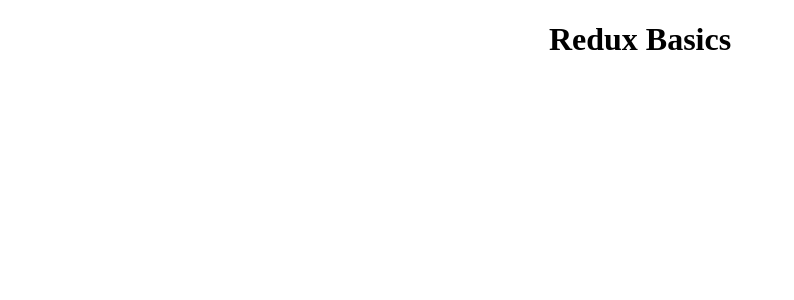
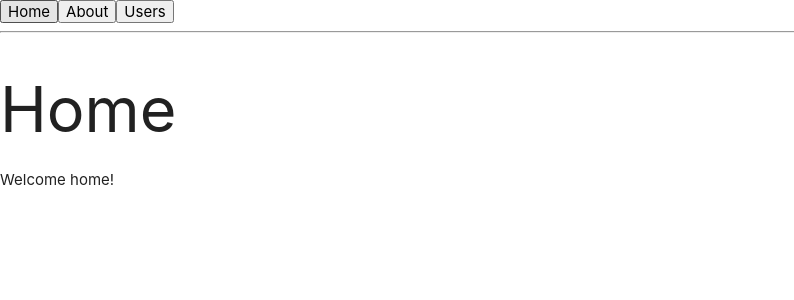
Before and after one commit to peridot2029/react-redux-tutorial, a React (Create React App) app in the folder redux-tutorial/: page / in a window 1280 px wide. Shown: the top 300 px of the page, without its empty margins (0-794 px from the left). Built offline with nearby package versions, Linux system fonts and the light colour scheme.

Commit message:
react router

```diff
--- a/redux-tutorial/package.json
+++ b/redux-tutorial/package.json
@@ -6,11 +6,15 @@
     "@testing-library/jest-dom": "^4.2.4",
     "@testing-library/react": "^9.3.2",
     "@testing-library/user-event": "^7.1.2",
+    "node-sass": "^4.14.1",
     "react": "^16.13.1",
     "react-dom": "^16.13.1",
     "react-redux": "^7.2.1",
+    "react-router-dom": "^5.2.0",
     "react-scripts": "3.4.1",
-    "redux": "^4.0.5"
+    "redux": "^4.0.5",
+    "run": "^1.4.0",
+    "start": "^5.1.0"
   },
   "scripts": {
     "start": "react-scripts start",
--- a/redux-tutorial/public/index.html
+++ b/redux-tutorial/public/index.html
@@ -15,6 +15,10 @@
       user's mobile device or desktop. See https://developers.google.com/web/fundamentals/web-app-manifest/
     -->
     <link rel="manifest" href="%PUBLIC_URL%/manifest.json" />
+    <link
+      rel="stylesheet"
+      href="https://cdnjs.cloudflare.com/ajax/libs/materialize/1.0.0-rc.2/css/materialize.min.css"
+    />
     <!--
       Notice the use of %PUBLIC_URL% in the tags above.
       It will be replaced with the URL of the `public` folder during the build.
--- a/redux-tutorial/src/App.css
+++ /dev/null
@@ -1,38 +0,0 @@
-.App {
-  text-align: center;
-}
-
-.App-logo {
-  height: 40vmin;
-  pointer-events: none;
-}
-
-@media (prefers-reduced-motion: no-preference) {
-  .App-logo {
-    animation: App-logo-spin infinite 20s linear;
-  }
-}
-
-.App-header {
-  background-color: #282c34;
-  min-height: 100vh;
-  display: flex;
-  flex-direction: column;
-  align-items: center;
-  justify-content: center;
-  font-size: calc(10px + 2vmin);
-  color: white;
-}
-
-.App-link {
-  color: #61dafb;
-}
-
-@keyframes App-logo-spin {
-  from {
-    transform: rotate(0deg);
-  }
-  to {
-    transform: rotate(360deg);
-  }
-}
--- a/redux-tutorial/src/App.js
+++ b/redux-tutorial/src/App.js
@@ -1,12 +1,32 @@
 import React from 'react';
-import store from './store';
-import './App.css';
+import { Link, Route, Switch, BrowserRouter as Router } from 'react-router-dom';
+import Home from './components/Home';
+import About from './components/About';
+import NotFound from './components/NotFound';
 
 function App() {
   return (
-    <div className='App'>
-      <h1>Redux Basics</h1>
-    </div>
+    <Router>
+      <header>
+        <Link to='/'>
+          <button>Home</button>
+        </Link>
+        <Link to='/about'>
+          <button>About</button>
+        </Link>
+        <Link to='/users'>
+          <button>Users</button>
+        </Link>
+      </header>
+      <hr />
+      <main>
+        <Switch>
+          <Route exact path='/' component={Home} />
+          <Route path='/about' component={About} />
+          <Route component={NotFound} />
+        </Switch>
+      </main>
+    </Router>
   );
 }
 
--- /dev/null
+++ b/redux-tutorial/src/components/About.jsx
@@ -0,0 +1,12 @@
+import React from 'react';
+
+function About() {
+  return (
+    <>
+      <h1>About</h1>
+      <p>How am I?</p>
+    </>
+  );
+}
+
+export default About;
--- /dev/null
+++ b/redux-tutorial/src/components/Home.jsx
@@ -0,0 +1,12 @@
+import React from 'react';
+
+function Home() {
+  return (
+    <>
+      <h1>Home</h1>
+      <p>Welcome home!</p>
+    </>
+  );
+}
+
+export default Home;
--- /dev/null
+++ b/redux-tutorial/src/components/NotFound.jsx
@@ -0,0 +1,12 @@
+import React from 'react';
+
+function NotFound() {
+  return (
+    <>
+      <h1>Not Found</h1>
+      <p>Sorry...</p>
+    </>
+  );
+}
+
+export default NotFound;
--- a/redux-tutorial/src/index.js
+++ b/redux-tutorial/src/index.js
@@ -3,12 +3,7 @@ import ReactDOM from 'react-dom';
 import App from './App';
 import * as serviceWorker from './serviceWorker';
 
-ReactDOM.render(
-  <React.StrictMode>
-    <App />
-  </React.StrictMode>,
-  document.getElementById('root')
-);
+ReactDOM.render(<App />, document.getElementById('root'));
 
 // If you want your app to work offline and load faster, you can change
 // unregister() to register() below. Note this comes with some pitfalls.
--- a/redux-tutorial/src/store.js
+++ /dev/null
@@ -1,44 +0,0 @@
-import { createStore } from 'redux';
-
-// NOTE (3) initial state value
-const initState = {
-  todos: [],
-  posts: [],
-};
-// NOTE (2) create redux reducer
-// - 변화를 일으키는 순수 함수로 state,action 두 개의 매개변수를 받음.
-// -  현재 상태와, 전달 받은 액션을 참조해서 "새로운 상태"를 만들어서 반환함.
-function myreducer(state = initState, action) {
-  // console.log(action);
-
-  if (action.type === 'ADD_TODO') {
-    return {
-      // NOTE (5) state.todos add item
-      todos: [...state.todos, action.text],
-    };
-  }
-}
-
-// NOTE (1) create redux store
-// - reudx는 한 애플리케이션 단 하나의 스토어를 생성
-// - store 안에는 현재 앱의 상태와 리듀서가 들어가 있음.
-// - stoe API(subscribe, dispatch, getState)
-const store = createStore(myreducer);
-// NOTE (6) Subscribe
-// - store api 중 하나로, 함수 형태로 값을 받아옴.
-// - subscribe 안에 특정 함수를 전달하면, 액션이 디스패치 될 때 마다 전달해준 함수를 호출함.
-store.subscribe(() => {
-  console.log('state todos update');
-  console.log(store.getState());
-});
-
-// NOTE (4) creat action
-// - 상태를 변화를 줄 때, 액션을 발생 시킴.
-// - 하나의 객체로 표현되므로 "type"은 필수적으로 가지고 있어야 한다.
-const todoAction = { type: 'ADD_TODO', text: 'todo add items' };
-
-// NOTE (4-1) dispatch(action)
-// - 상태 변경 일으키기 위해서는 액션을 내보냄.
-store.dispatch(todoAction);
-
-export default store;
```
Also changed, not shown: 1 other file (tests, documents, lock files or other folders).
